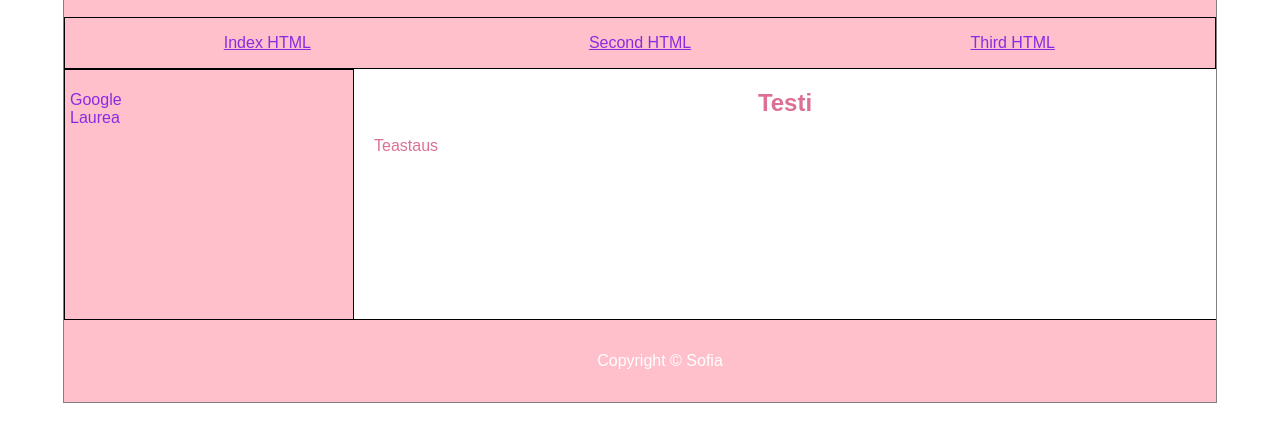
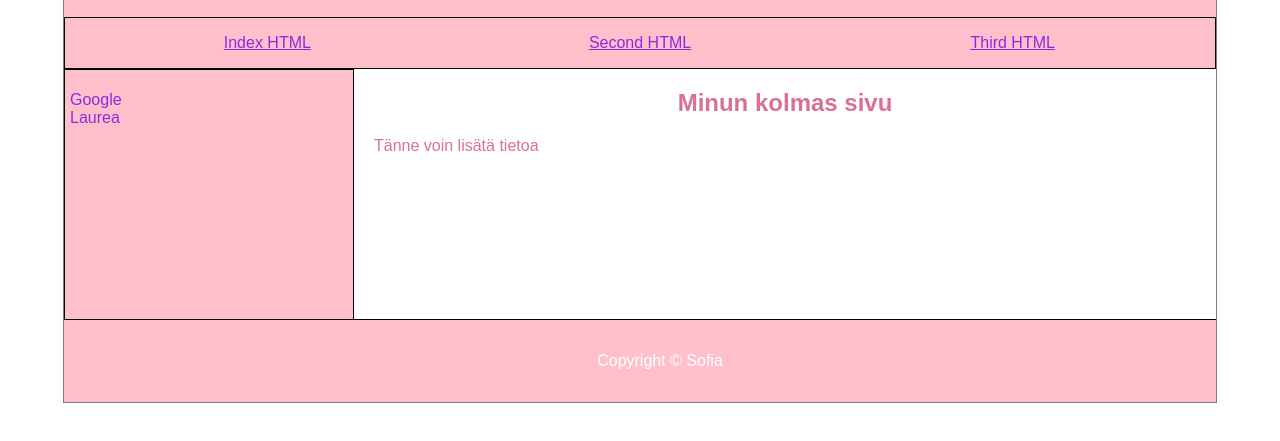
Before and after one commit to 13sofia/Verkkosivu-kurssi-1, a plain HTML site: page Verkkosivu kurssi 1/WS06/third.html in a window 1280 px wide. Shown: the part 105-546 px from the top of the page. Drawn offline with Linux system fonts and the light colour scheme.

Commit message:
Lisätty tekstiä third.html tiedostoon

```diff
--- a/Verkkosivu kurssi 1/WS06/third.html
+++ b/Verkkosivu kurssi 1/WS06/third.html
@@ -35,8 +35,8 @@
         </nav>
 
         <div>
-            <h2>Testi</h2>
-            <p>Teastaus</p>
+            <h2>Minun kolmas sivu</h2>
+            <p>Tänne voin lisätä tietoa</p>
         </div>
 
     </section>
```
